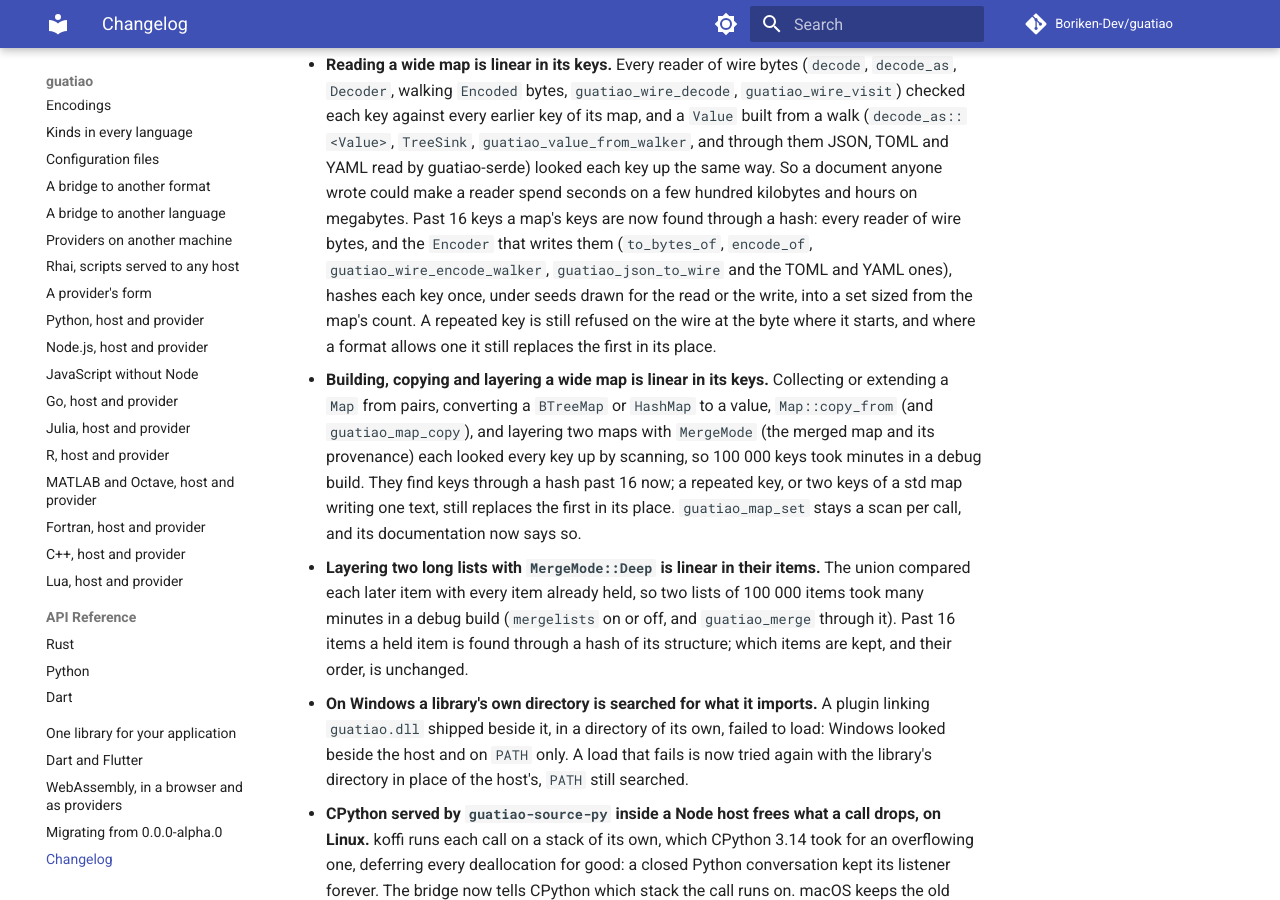
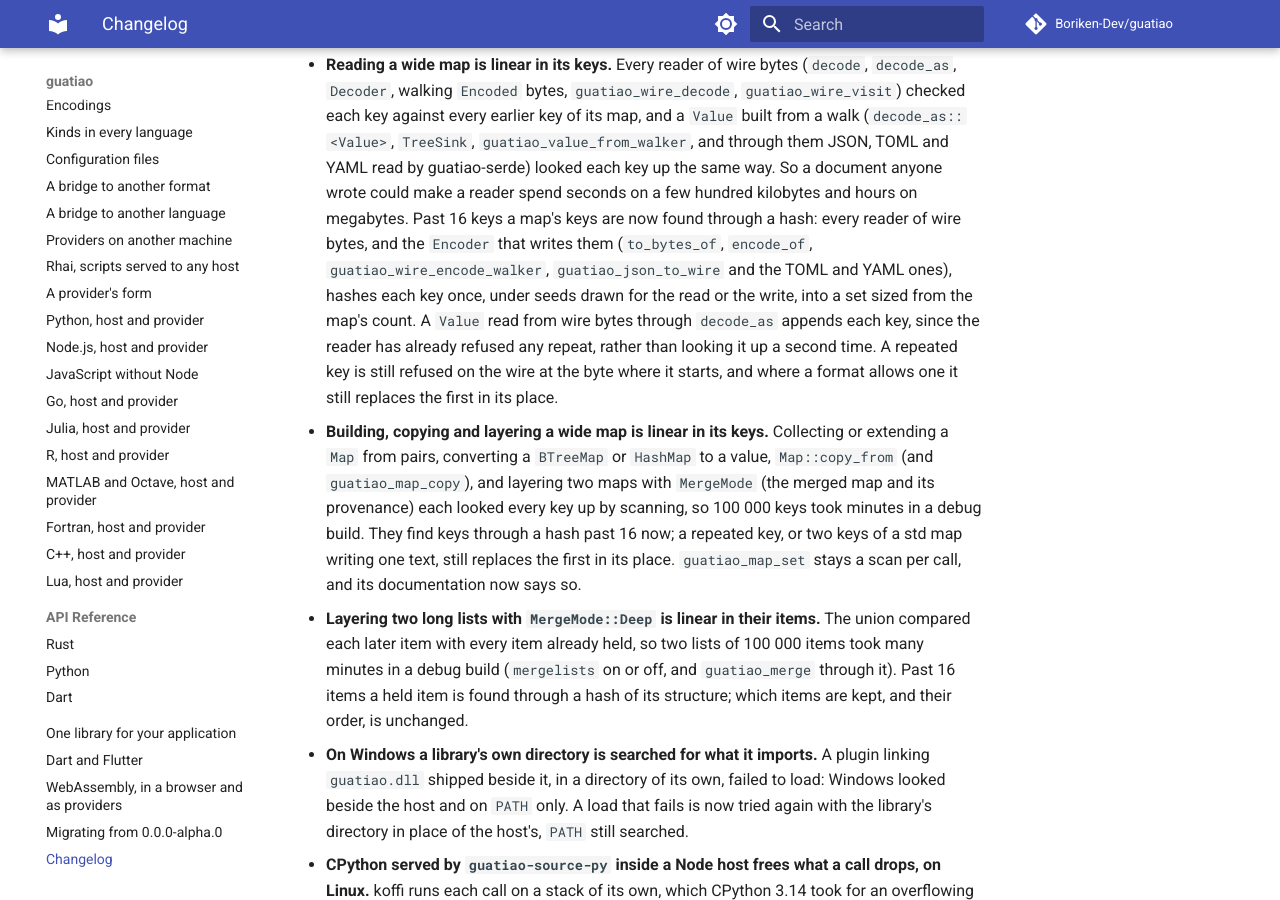
Before and after one commit to Boriken-Dev/guatiao, an MkDocs documentation site: the page built from docs/changelog.md, in a window 1280 px wide and 900 px high, scrolled down 32520 px. Built offline with MkDocs 1.6.1 and Material for MkDocs 9.7.7, drawn with Linux system fonts in a browser that asks for light colours; comment, search, counter and statistics services are not loaded.

Commit message:
docs: a wide map read into a value through the stream, before and after
The benchmarks page gains the map of two hundred keys read into a value
through decode_as, before and after the value builder stops looking up
keys the wire reader already checked, on Windows ARM64 and in Linux on
it, with the results files and what the ablation found; the changelog's
entry on wide maps says decode_as appends each key.

```diff
--- a/CHANGELOG.md
+++ b/CHANGELOG.md
@@ -1583,9 +1583,12 @@ write now.
   and the `Encoder` that writes them (`to_bytes_of`, `encode_of`,
   `guatiao_wire_encode_walker`, `guatiao_json_to_wire` and the TOML and
   YAML ones), hashes each key once, under seeds drawn for the read or the
-  write, into a set sized from the map's count. A repeated key is still
-  refused on the wire at the byte where it starts, and where a format
-  allows one it still replaces the first in its place.
+  write, into a set sized from the map's count. A `Value` read from wire
+  bytes through `decode_as` appends each key, since the reader has
+  already refused any repeat, rather than looking it up a second time.
+  A repeated key is still refused on the wire at the byte where it
+  starts, and where a format allows one it still replaces the first in
+  its place.
 
 - **Building, copying and layering a wide map is linear in its keys.**
   Collecting or extending a `Map` from pairs, converting a `BTreeMap` or
```
Also changed, not shown: benchmarks/README.md (+31 -0 lines), 4 other files.
